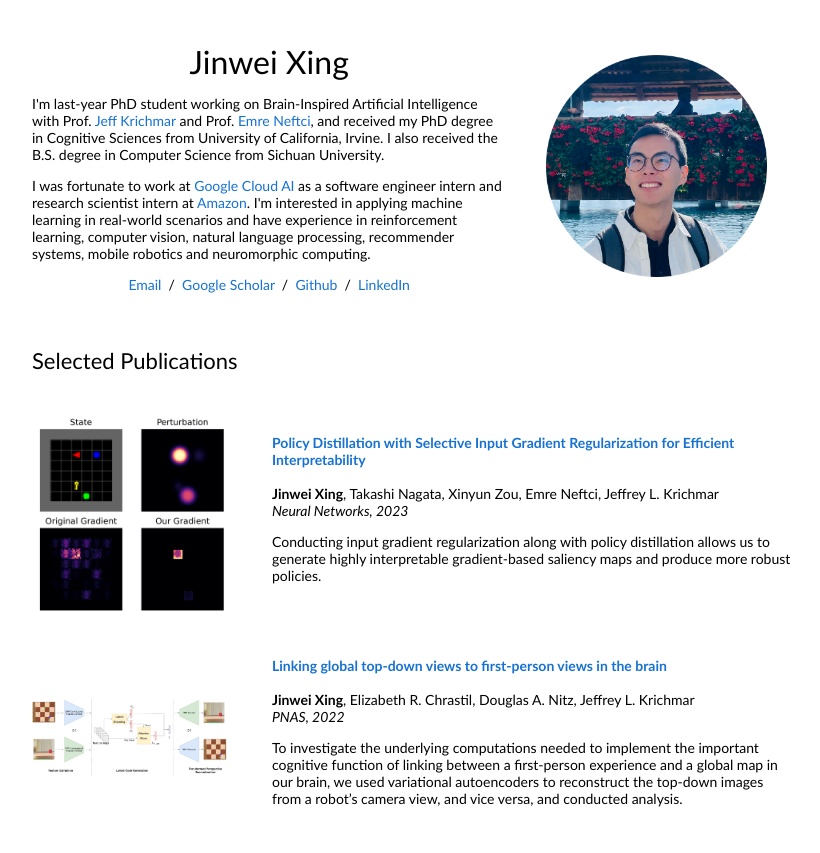
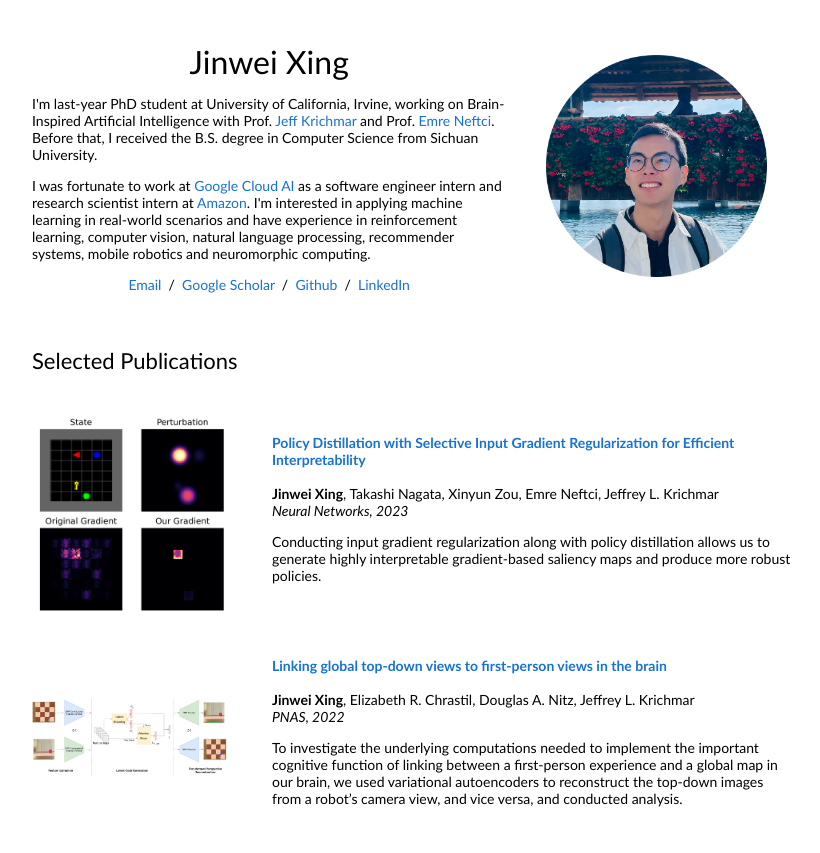
Before and after one commit to KarlXing/me, a plain HTML site: page index.html in a window 1280 px wide. Shown: the top 853 px of the page, without its empty margins (228-1048 px from the left). Drawn offline with Linux system fonts and the light colour scheme.

Commit message:
Update index.html

```diff
--- a/index.html
+++ b/index.html
@@ -30,7 +30,7 @@
                 <name>Jinwei Xing</name>
               </p>
               <p>
-                I'm last-year PhD student working on Brain-Inspired Artificial Intelligence with Prof. <a href="http://www.socsci.uci.edu/~jkrichma/">Jeff Krichmar </a> and Prof. <a href="http://nmi-lab.org/authors/eneftci/"> Emre Neftci</a>, and received my PhD degree in Cognitive Sciences from University of California, Irvine.  I also received the B.S. degree in Computer Science from Sichuan University.
+                I'm last-year PhD student at University of California, Irvine, working on Brain-Inspired Artificial Intelligence with Prof. <a href="http://www.socsci.uci.edu/~jkrichma/">Jeff Krichmar </a> and Prof. <a href="http://nmi-lab.org/authors/eneftci/"> Emre Neftci</a>. Before that, I received the B.S. degree in Computer Science from Sichuan University.
               </p>
               <p>
                 I was fortunate to work at <a href="https://cloud.google.com/products/ai">Google Cloud AI</a> as a software engineer intern and research scientist intern at <a href="https://www.amazon.science/tag/supply-chain-optimization-technologies">Amazon</a>. I'm interested in applying machine learning in real-world scenarios and have experience in reinforcement learning, computer vision, natural language processing, recommender systems, mobile robotics and neuromorphic computing.
```
